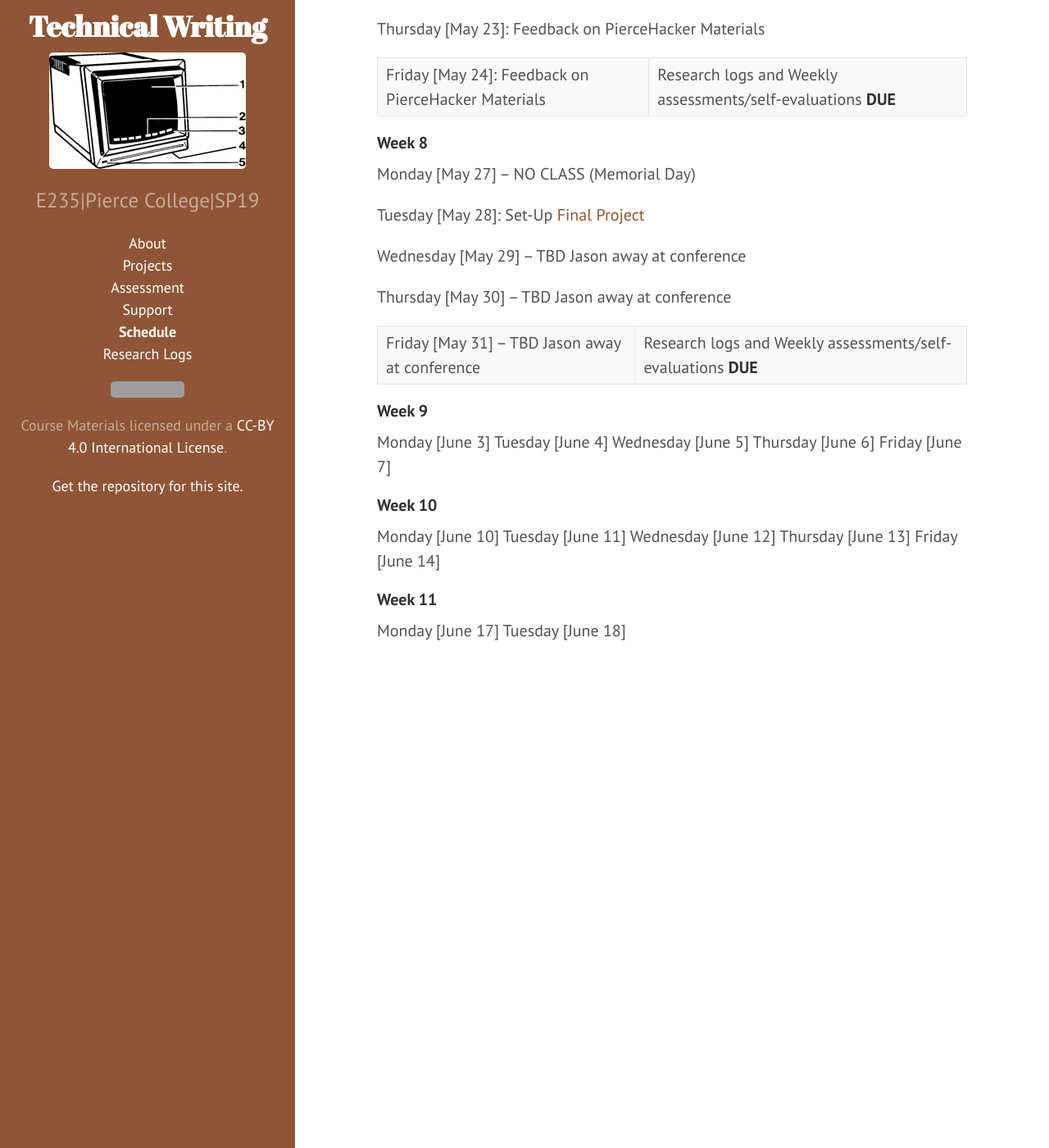
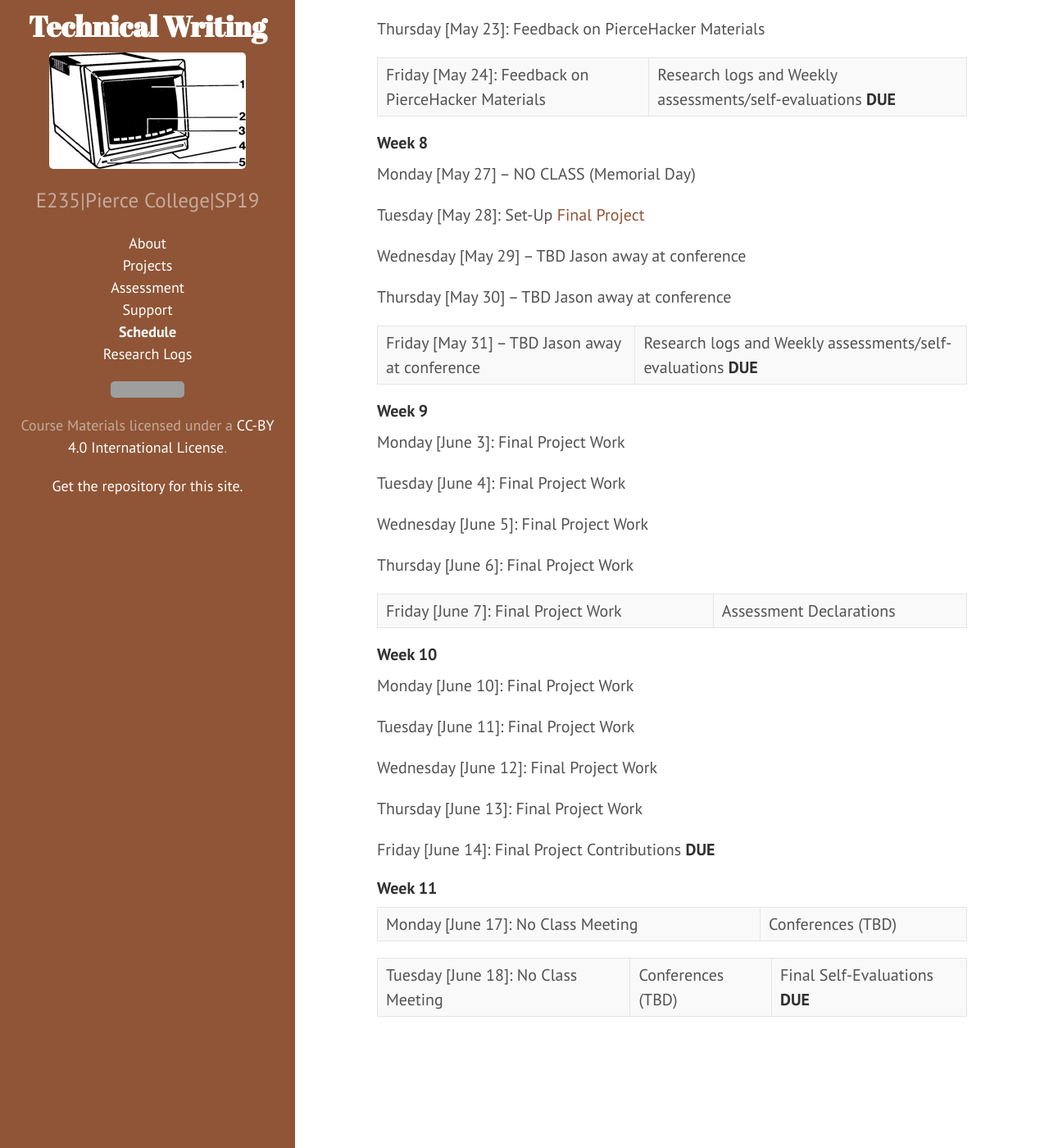
Before and after one commit to jloan/e235, a Jekyll site: the page built from 04schedule.md, in a window 1280 px wide and 1400 px high, scrolled down 2787 px. Shown: the whole window at 82% size. Built offline with Jekyll 4.4.1, drawn with Linux system fonts in a browser that asks for light colours; grey boxes are pictures that could not be loaded.

Commit message:
Update 04schedule.md

```diff
--- a/04schedule.md
+++ b/04schedule.md
@@ -103,21 +103,30 @@ Friday [May 31] -- TBD Jason away at conference | Research logs and Weekly asses
 
 #### Week 9
 
-Monday [June 3]
-Tuesday [June 4]
-Wednesday [June 5]
-Thursday [June 6]
-Friday [June 7]
+Monday [June 3]: Final Project Work
+
+Tuesday [June 4]: Final Project Work
+
+Wednesday [June 5]: Final Project Work
+
+Thursday [June 6]: Final Project Work
+
+Friday [June 7]: Final Project Work | Assessment Declarations
 
 #### Week 10
 
-Monday [June 10]
-Tuesday [June 11]
-Wednesday [June 12]
-Thursday [June 13]
-Friday [June 14]
+Monday [June 10]: Final Project Work
+
+Tuesday [June 11]: Final Project Work
+
+Wednesday [June 12]: Final Project Work
+
+Thursday [June 13]: Final Project Work
+
+Friday [June 14]: Final Project Contributions **DUE**
 
 #### Week 11
 
-Monday [June 17]
-Tuesday [June 18]
+Monday [June 17]: No Class Meeting | Conferences (TBD)
+
+Tuesday [June 18]: No Class Meeting | Conferences (TBD) | Final Self-Evaluations **DUE**
```
